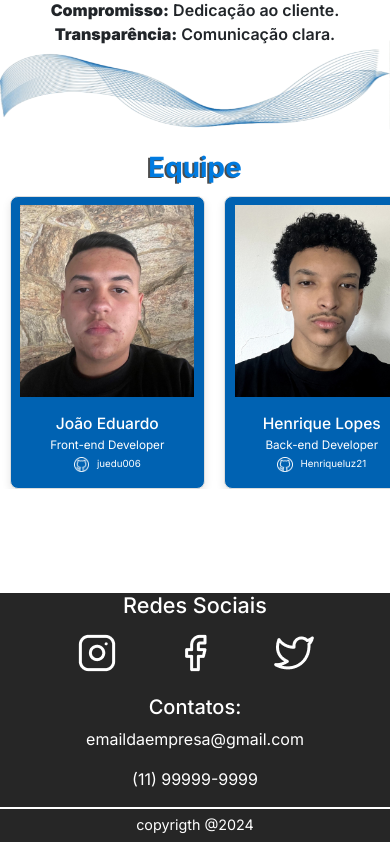
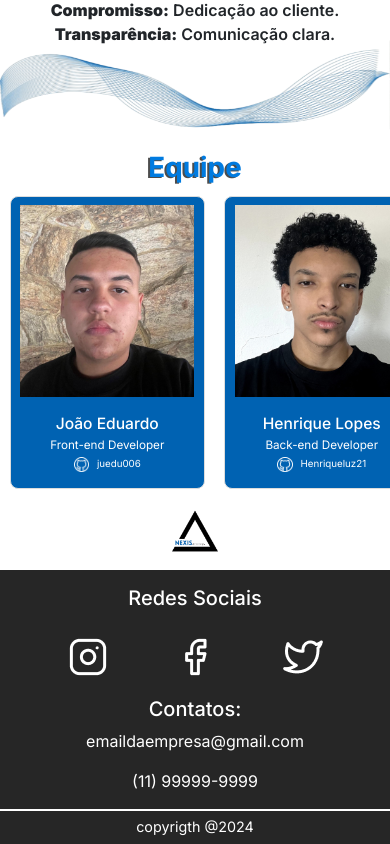
Before and after one commit to GiovannePDS7/NexisCode, an Angular app: page /empresa in a window 390 px wide. Shown: the part 1209-2053 px from the top of the page. Built offline with nearby package versions, Linux system fonts and the light colour scheme.

Commit message:
ajustes footer

```diff
--- a/src/app/components/footer/footer.component.css
+++ b/src/app/components/footer/footer.component.css
@@ -1,44 +1,42 @@
-#geral{
+#geral {
   margin-top: 20px;
   color: white;
 }
-#icon-empresa{
-  height: 10vh;
-  background-color: #fff;
-  justify-content: center;
-  display: flex;
+
+#imgEmpresa {
+  margin-top: 4%;
+  width: 12%;
+  margin: 0 auto;
+  margin-bottom: 4%;
 }
-#imgEmpresa{
-  margin-top: 4%;
-  height: 60%;
-}
-#redes{
-  height: 12vh;
+
+#redes {
   background-color: #262626;
   text-align: center;
 }
-#icons-redes{
-  margin-top: 3.5%;
-}
-#icons-redesMB{
-  margin-top: 3%;
+
+#icons-redes {
+  padding: 5% 0;
 }
 
-#contatos, #contatos-md{
+#contatos, #contatos-md {
   text-align: center;
   background-color: #262626;
   border-bottom: 2px solid #fff;
 }
-#copy{
+
+#copy {
   text-align: center;
   background-color: #262626;
   height: 4vh;
   font-size: 1.7vh;
 }
-#copy-text{
+
+#copy-text {
   margin-top: 1.3%;
 }
-#imgMeio{
+
+#imgMeio {
   margin-left: 15%;
   margin-right: 15%;
 }
--- a/src/app/components/footer/footer.component.html
+++ b/src/app/components/footer/footer.component.html
@@ -1,13 +1,11 @@
 <div class="d-flex d-sm-none flex-column" id="geral">
-  <div id="icon-empresa">
-      <img src="../../../assets/elementos/github.png" id="imgEmpresa">
-  </div>
+  <img src="../../../assets/Logo/Logo_preta.png" class="img-fluid" id="imgEmpresa">
   <div id="redes">
-    <h1 class="fs-4" id="redes-text">Redes Sociais</h1>
-    <div id="icons-redes">
-      <img src="../../../assets/elementos/Instagram.png">
-      <img id="imgMeio" src="../../../assets/elementos/Facebook.png">
-      <img src="../../../assets/elementos/Twitter.png">
+    <h1 class="fs-5 pt-3">Redes Sociais</h1>
+    <div id="icons-redes" class="d-flex align-items-center justify-content-evenly">
+      <img class="img-fluid" src="../../../assets/elementos/Instagram.png">
+      <img class="img-fluid" src="../../../assets/elementos/Facebook.png">
+      <img class="img-fluid" src="../../../assets/elementos/Twitter.png">
     </div>
   </div>
   <div id="contatos">
@@ -20,20 +18,18 @@
   </div>
 </div>
 
-<div class="d-none d-sm-block d-md-none flex-column" id="geral">
-  <div id="icon-empresa">
-      <img src="../../../assets/elementos/github.png" id="imgEmpresa">
-  </div>
+<div class="d-none d-sm-flex d-md-none flex-column" id="geral">
+  <img src="../../../assets/Logo/Logo_preta.png" class="img-fluid" id="imgEmpresa">
   <div id="redes">
-    <h1 class="fs-4" id="redes-text">Redes Sociais</h1>
-    <div id="icons-redesMB">
-      <img src="../../../assets/elementos/Instagram.png">
-      <img id="imgMeio" src="../../../assets/elementos/Facebook.png">
-      <img src="../../../assets/elementos/Twitter.png">
+    <h1 class="fs-3 pt-4">Redes Sociais</h1>
+    <div id="icons-redes" class="d-flex align-items-center justify-content-evenly">
+      <img class="img-fluid" src="../../../assets/elementos/Instagram.png">
+      <img class="img-fluid" src="../../../assets/elementos/Facebook.png">
+      <img class="img-fluid" src="../../../assets/elementos/Twitter.png">
     </div>
   </div>
   <div id="contatos">
-    <h2 class="fs-5" id="contatos-text">Contatos:</h2>
+    <h2 class="fs-3" id="contatos-text">Contatos:</h2>
     <p>emaildaempresa@gmail.com</p>
     <p>(11) 99999-9999</p>
   </div>
--- a/src/app/components/integrantes/integrantes.component.css
+++ b/src/app/components/integrantes/integrantes.component.css
@@ -2,8 +2,6 @@
     margin: 0;
     padding: 0;
 }
-
-/* MOBILE - SM */
 
 #h1-sm {
     text-align: center;
@@ -12,54 +10,35 @@
     text-shadow: -2px 1px 0px rgba(0, 0, 0, 0.7);
     font-weight: bold;
 }
-
-/* integrantes.component.css */
 .slider-container {
     overflow: hidden;
-    /* Esconde a rolagem */
     position: relative;
     width: 100%;
-    /* Ajuste a largura conforme necessário */
     cursor: grab;
-    /* Indica que o slider pode ser arrastado */
 }
 
 .slider-inner {
     display: flex;
-    /* Alinha os cards horizontalmente */
     flex-wrap: nowrap;
-    /* Impede a quebra de linha */
     overflow-x: scroll;
-    /* Adiciona a rolagem horizontal */
     overflow-y: hidden;
     scroll-behavior: smooth;
-    /* Adiciona um efeito de rolagem suave */
 }
 
 .slider-inner::-webkit-scrollbar {
     display: none;
-    /* Oculta a barra de rolagem no WebKit */
 }
 
 .card-sm {
     padding: 0 0 2vw 0;
     height: 75vw;
     width: 50%;
-    /* Ajuste a largura dos cards conforme necessário */
     margin: 0 2.5vw;
-    /* Espaçamento entre os cards */
     background: #0062B2;
-    /* Fundo do card */
     border: 1px solid #ddd;
-    /* Borda do card */
     border-radius: 8px;
-    /* Cantos arredondados */
-    box-shadow: 0 4px 8px rgba(0, 0, 0, 0.1);
-    /* Sombra do card */
     text-align: center;
-    /* Centraliza o texto */
     flex: 0 0 auto;
-    /* Impede que os cards sejam redimensionados */
 }
 
 .card-sm img {
@@ -80,7 +59,6 @@
 
 .slider-container.active {
     cursor: grabbing;
-    /* Muda o cursor quando o slider está sendo arrastado */
 }
 
 .member-info-sm {
@@ -110,8 +88,6 @@
     height: 100%;
     width: 12%;
 }
-
-/* TABLET - MD */
 #h1-md {
     text-align: center;
     padding: 0% 0 3% 0;
@@ -120,54 +96,36 @@
     font-weight: bold;
     font-size: 50px;
 }
-
-/* integrantes.component.css */
 .slider-container {
     overflow: hidden;
-    /* Esconde a rolagem */
     position: relative;
     width: 100%;
-    /* Ajuste a largura conforme necessário */
     cursor: grab;
-    /* Indica que o slider pode ser arrastado */
 }
 
 .slider-inner {
     display: flex;
-    /* Alinha os cards horizontalmente */
     flex-wrap: nowrap;
-    /* Impede a quebra de linha */
     overflow-x: scroll;
-    /* Adiciona a rolagem horizontal */
     overflow-y: hidden;
     scroll-behavior: smooth;
-    /* Adiciona um efeito de rolagem suave */
 }
 
 .slider-inner::-webkit-scrollbar {
     display: none;
-    /* Oculta a barra de rolagem no WebKit */
 }
 
 .card-md {
     padding: 0 0 2vw 0;
     height: 75vw;
     width: 50%;
-    /* Ajuste a largura dos cards conforme necessário */
     margin: 0 2.5vw;
-    /* Espaçamento entre os cards */
     background: #0062B2;
-    /* Fundo do card */
     border: 1px solid #ddd;
-    /* Borda do card */
     border-radius: 8px;
-    /* Cantos arredondados */
     box-shadow: 0 4px 8px rgba(0, 0, 0, 0.1);
-    /* Sombra do card */
     text-align: center;
-    /* Centraliza o texto */
     flex: 0 0 auto;
-    /* Impede que os cards sejam redimensionados */
 }
 
 .card-md img {
@@ -190,7 +148,6 @@
 
 .slider-container.active {
     cursor: grabbing;
-    /* Muda o cursor quando o slider está sendo arrastado */
 }
 
 .member-info-md {
```
